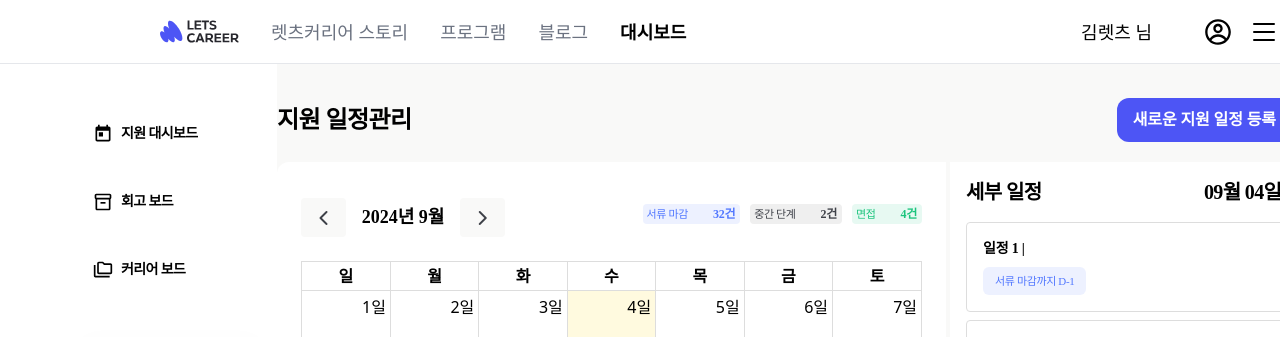
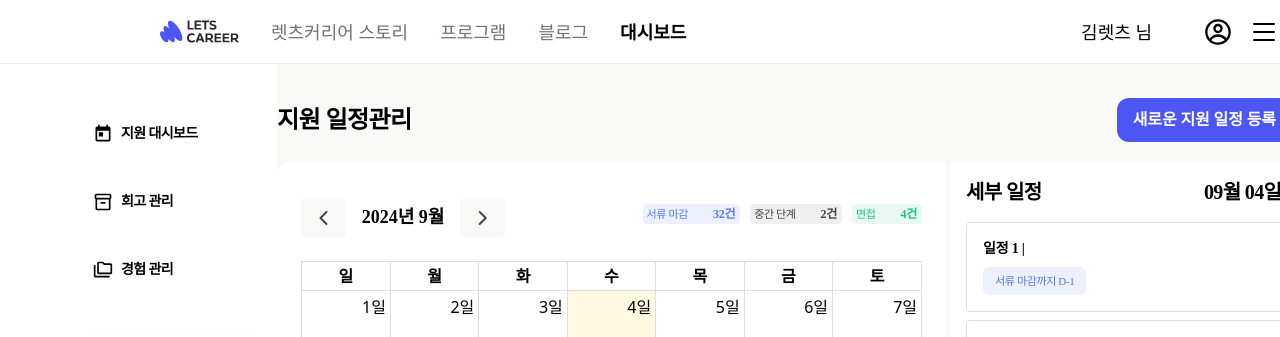
Before and after one commit to LetsCareer-A/LetsCareerA-FE, a React (Vite) app: page /dashboard in a window 1280 px wide. Shown: the top 337 px of the page. Built offline with nearby package versions, Linux system fonts and the light colour scheme.

Commit message:
#28 [Chore] UX라이팅 변경

```diff
--- a/src/components/Sidebar.tsx
+++ b/src/components/Sidebar.tsx
@@ -44,8 +44,8 @@ const Sidebar = () => {
       <Box sx={{ width: 181, display: 'flex', flexDirection: 'column', gap: '8px' }}>
         {[
           { icon: <TodayIcon sx={{ width: 20, height: 20, color: 'black', transition: 'color 0.3s' }} className="menuIcon" />, text: '지원 대시보드', path: '/dashboard' },
-          { icon: <Inventory2OutlinedIcon sx={{ width: 20, height: 20, color: 'black', transition: 'color 0.3s' }} className="menuIcon" />, text: '회고 보드', path: '/reviews' },
-          { icon: <FolderCopyOutlinedIcon sx={{ width: 20, height: 20, color: 'black', transition: 'color 0.3s' }} className="menuIcon" />, text: '커리어 보드', path: '/careers' }
+          { icon: <Inventory2OutlinedIcon sx={{ width: 20, height: 20, color: 'black', transition: 'color 0.3s' }} className="menuIcon" />, text: '회고 관리', path: '/reviews' },
+          { icon: <FolderCopyOutlinedIcon sx={{ width: 20, height: 20, color: 'black', transition: 'color 0.3s' }} className="menuIcon" />, text: '경험 관리', path: '/careers' }
         ].map((item, index) => (
           <Link key={index} to={item.path} style={{ textDecoration: 'none' }}>
             <Box sx={menuItemStyle}>
```
